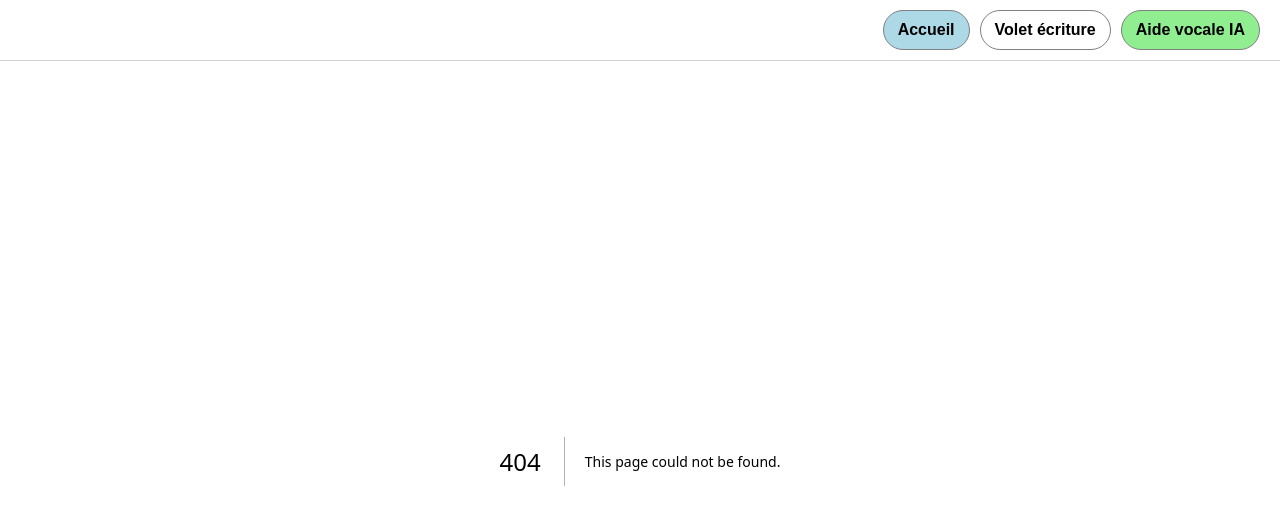
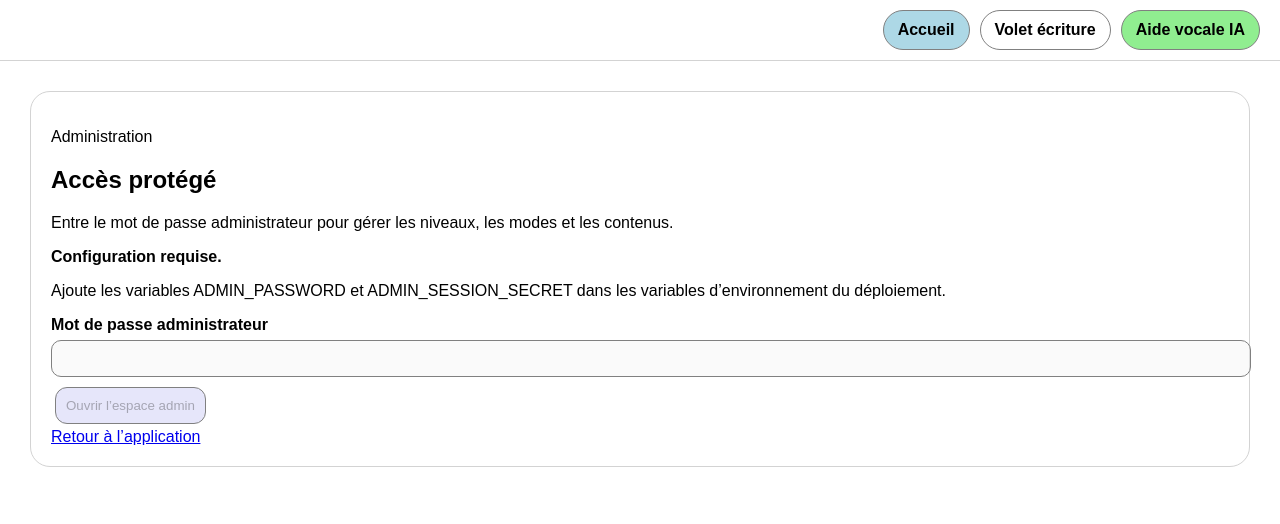
Before and after one commit to mpassarelli2003-png/comprehension-lecture-6e, a Next.js app: page /admin/login in a window 1280 px wide. Before the commit this address had no page. Shown: the top 524 px of the page. Built offline with nearby package versions, Linux system fonts and the light colour scheme; no server answers.

Commit message:
Add admin login page

```diff
--- /dev/null
+++ b/app/admin/login/page.jsx
@@ -0,0 +1,44 @@
+import { cookies } from "next/headers";
+import { redirect } from "next/navigation";
+import { ADMIN_COOKIE_NAME, isAdminConfigured, verifyAdminToken } from "../../../lib/adminAuth";
+
+export const dynamic = "force-dynamic";
+
+export default function AdminLoginPage({ searchParams }) {
+  const token = cookies().get(ADMIN_COOKIE_NAME)?.value;
+  if (verifyAdminToken(token)) redirect("/admin");
+
+  const error = searchParams?.error;
+  const configured = isAdminConfigured();
+
+  return (
+    <main className="page narrowPage">
+      <section className="card adminLoginCard">
+        <p className="eyebrow">Administration</p>
+        <h1>Accès protégé</h1>
+        <p>Entre le mot de passe administrateur pour gérer les niveaux, les modes et les contenus.</p>
+
+        {!configured && (
+          <div className="statusBox warningBox" role="alert">
+            <b>Configuration requise.</b>
+            <p>Ajoute les variables ADMIN_PASSWORD et ADMIN_SESSION_SECRET dans les variables d’environnement du déploiement.</p>
+          </div>
+        )}
+
+        {error === "invalid" && (
+          <p className="statusBox errorBox" role="alert">Mot de passe incorrect.</p>
+        )}
+        {error === "config" && (
+          <p className="statusBox errorBox" role="alert">L’espace admin n’est pas encore configuré sur le serveur.</p>
+        )}
+
+        <form action="/api/admin/login" method="post">
+          <label htmlFor="password"><b>Mot de passe administrateur</b></label>
+          <input id="password" name="password" type="password" autoComplete="current-password" required disabled={!configured} />
+          <button className="violet primaryButton" type="submit" disabled={!configured}>Ouvrir l’espace admin</button>
+        </form>
+        <a className="textLink" href="/">Retour à l’application</a>
+      </section>
+    </main>
+  );
+}
```
